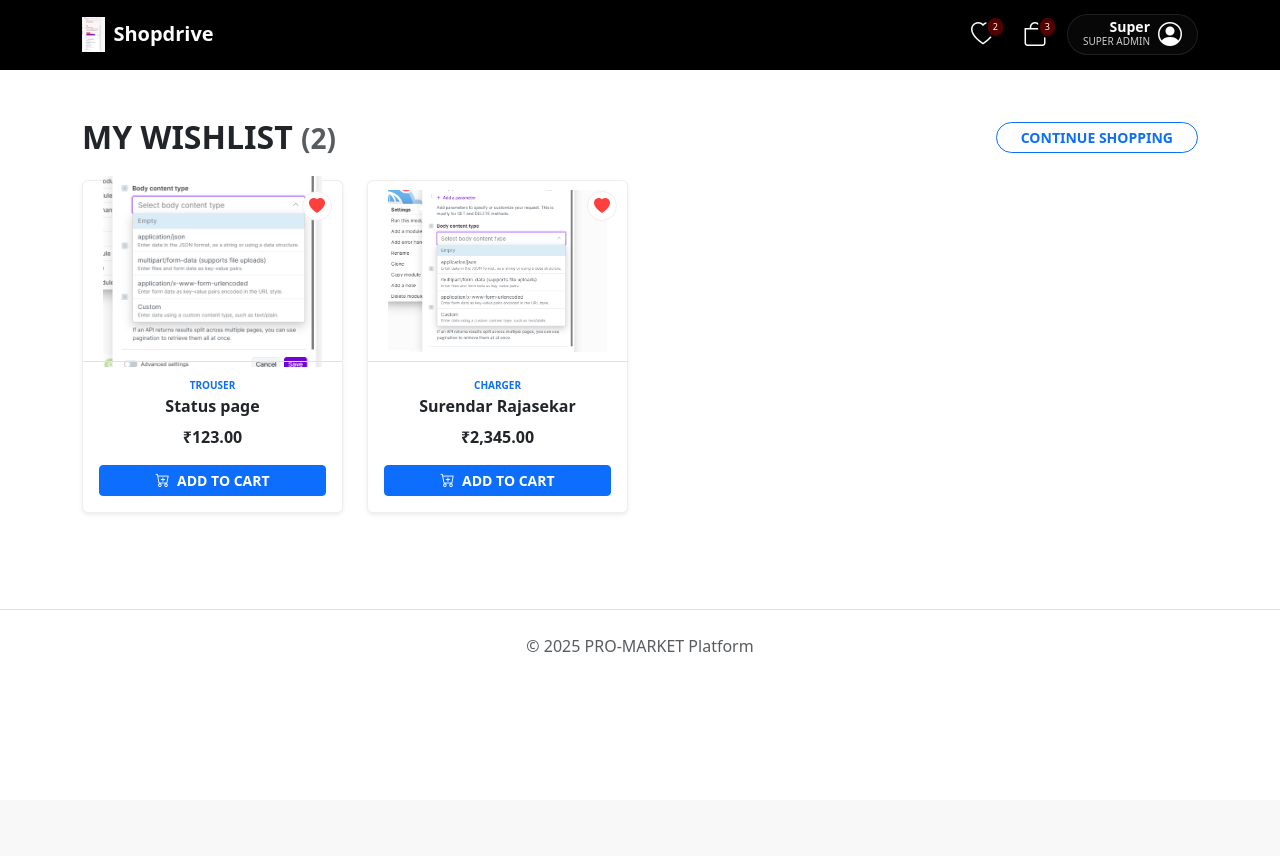
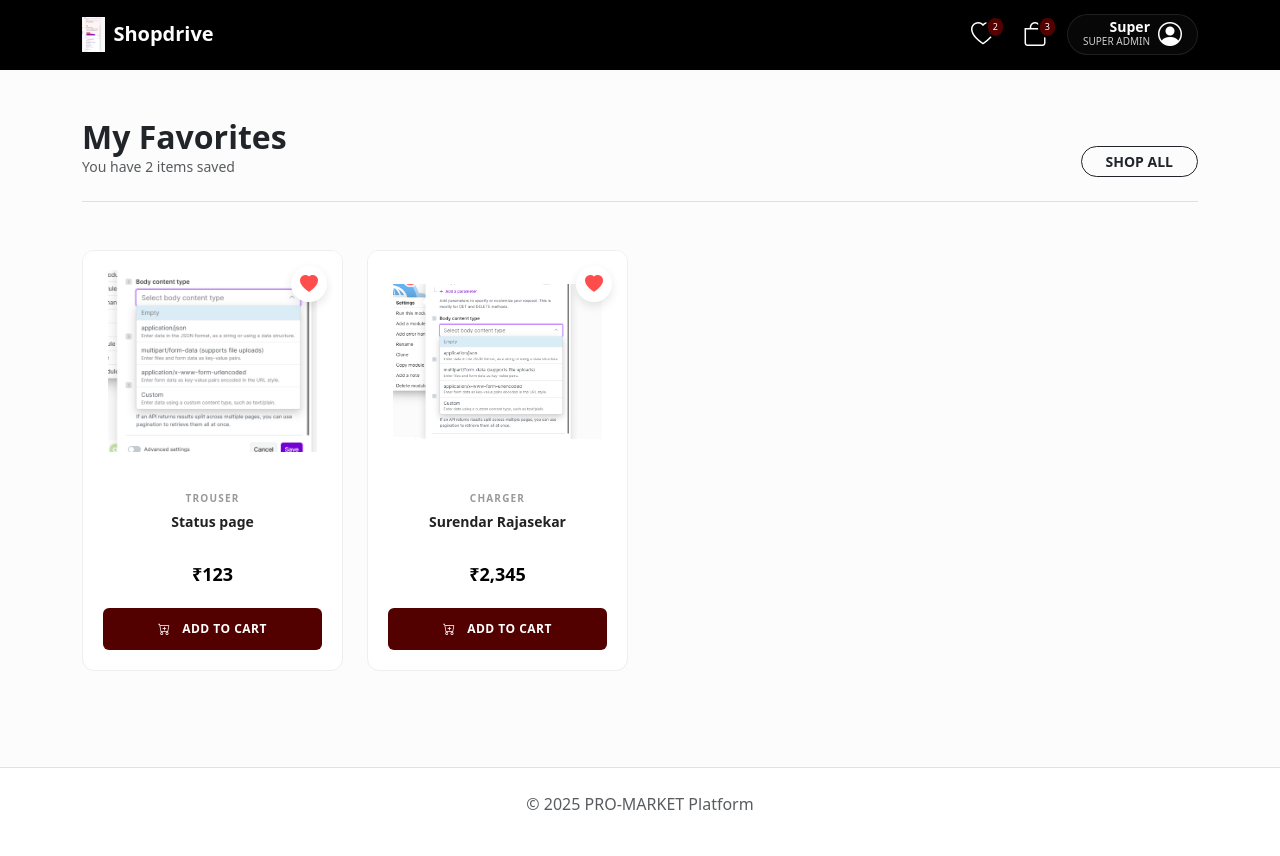
Before and after one commit to Surendar2697/Shopdrive, a PHP site: page /wishlist.php in a window 1280 px wide. Before the commit the page ends 652 px from the top, so only its background shows below. Run offline with PHP 8.4, Linux system fonts and the light colour scheme; a user stored in the database is signed in; data comes from the database, SQL or seed files in the repository.

Commit message:
ecom changes

```diff
--- a/all_products.php
+++ b/all_products.php
@@ -30,7 +30,7 @@ $primary_theme = $settings['primary_color'] ?? '#2563eb';
     .inventory-card:hover { transform: translateY(-8px); box-shadow: 0 20px 25px -5px rgba(0,0,0,0.1); border-color: var(--primary-theme); }
 
     .img-frame { height: 250px; padding: 30px; display: flex; align-items: center; justify-content: center; background: #fff; position: relative; }
-    .img-frame img { max-height: 100%; max-width: 100%; object-fit: contain; }
+    .img-frame img { height: 250px; max-width: 100%; object-fit: contain; }
 
     /* Wishlist Icon - Circular Glass Style */
     .wishlist-btn {
--- a/product_details.php
+++ b/product_details.php
@@ -72,7 +72,7 @@ $discount = ($mrp > 0) ? round((($mrp - $price) / $mrp) * 100) : 0;
     .product-actions { display: flex; align-items: center; gap: 12px; margin-top: 35px; }
 
     .btn-add-cart {
-        background: #4a0404 !important; /* Deep Maroon/Brown from image */
+        background: var(--primary-theme) !important; /* Deep Maroon/Brown from image */
         color: #fff !important; border: none; flex: 1; padding: 16px;
         font-weight: 700; text-transform: uppercase; font-size: 14px;
         display: flex; align-items: center; justify-content: center; gap: 10px;
--- a/wishlist.php
+++ b/wishlist.php
@@ -1,14 +1,18 @@
 <?php
-require 'config/db.php';
-require 'includes/header.php';
+require_once 'config/db.php';
 
 // Auth Guard
+if (session_status() === PHP_SESSION_NONE) { session_start(); }
 if (!isset($_SESSION['user_id'])) {
     header("Location: login.php");
     exit();
 }
 
 $user_id = $_SESSION['user_id'];
+
+// Get Primary Color from site settings
+$settings = $pdo->query("SELECT * FROM site_settings WHERE id = 1")->fetch();
+$primary_theme = $settings['primary_color'] ?? '#2563eb';
 
 // Fetch Wishlist Items
 $query = "SELECT p.*, pi.image_path, c.name as cat_name
@@ -22,57 +26,185 @@ $query = "SELECT p.*, pi.image_path, c.name as cat_name
 $stmt = $pdo->prepare($query);
 $stmt->execute([$user_id]);
 $wishlist_items = $stmt->fetchAll();
+
+require_once 'includes/header.php';
 ?>
 
 <style>
-    .wishlist-container { background: #fff; border: 1px solid #e2e8f0; padding: 30px; margin-top: 30px; }
-    .product-card { transition: 0.3s; border: 1px solid #eee; height: 100%; position: relative; }
-    .product-card:hover { box-shadow: 0 10px 20px rgba(0,0,0,0.05); }
-    .remove-wishlist {
-        position: absolute; top: 10px; right: 10px;
-        color: #ff3e3e; cursor: pointer; background: #fff;
-        width: 30px; height: 30px; border-radius: 50%;
-        display: flex; align-items: center; justify-content: center;
-        border: 1px solid #eee; z-index: 5;
+    :root { --primary-theme: <?= $primary_theme ?>; }
+    body { background-color: #fcfcfc; }
+
+    /* Modern Minimalist Wishlist Card */
+    .wish-card {
+        background: #fff;
+        border: 1px solid #eee;
+        border-radius: 12px;
+        transition: 0.3s ease;
+        position: relative;
+        overflow: hidden;
+        height: 100%;
+        display: flex;
+        flex-direction: column;
     }
-    .img-box { height: 180px; padding: 20px; display: flex; align-items: center; justify-content: center; }
-    .img-box img { max-height: 100%; max-width: 100%; object-fit: contain; }
+
+    .wish-card:hover {
+        box-shadow: 0 10px 30px rgba(0,0,0,0.08);
+        border-color: var(--primary-theme);
+    }
+
+    /* Heart Button Logic */
+    .wish-heart-btn {
+        position: absolute;
+        top: 15px;
+        right: 15px;
+        z-index: 10;
+        background: #fff;
+        color: #ff4d4d;
+        width: 36px;
+        height: 36px;
+        border-radius: 50%;
+        display: flex;
+        align-items: center;
+        justify-content: center;
+        cursor: pointer;
+        box-shadow: 0 4px 10px rgba(0,0,0,0.1);
+        transition: 0.3s cubic-bezier(0.175, 0.885, 0.32, 1.275);
+        border: none;
+    }
+
+    .wish-heart-btn:hover {
+        transform: scale(1.15);
+        color: #ff4d4d; /* Slight shift to red on hover for warning */
+    }
+
+    .wish-heart-btn i {
+        font-size: 18px;
+    }
+
+    .wish-img-box {
+        height: 220px;
+        padding: 25px;
+        display: flex;
+        align-items: center;
+        justify-content: center;
+        background: #fff;
+    }
+
+    .wish-img-box img {
+        max-height: 100%;
+        max-width: 100%;
+        object-fit: contain;
+    }
+
+    .wish-body {
+        padding: 20px;
+        text-align: center;
+        flex-grow: 1;
+        display: flex;
+        flex-direction: column;
+    }
+
+    .wish-category {
+        font-size: 10px;
+        font-weight: 800;
+        text-transform: uppercase;
+        color: #999;
+        letter-spacing: 1.2px;
+        margin-bottom: 5px;
+    }
+
+    .wish-title {
+        font-size: 14px;
+        font-weight: 700;
+        color: #222;
+        margin-bottom: 10px;
+        height: 40px;
+        overflow: hidden;
+        display: -webkit-box;
+        -webkit-line-clamp: 2;
+        -webkit-box-orient: vertical;
+    }
+
+    .wish-price {
+        font-size: 18px;
+        font-weight: 800;
+        color: #000;
+        margin-bottom: 20px;
+        margin-top: auto;
+    }
+
+    /* Add to Cart with Primary Color */
+    .btn-cart-primary {
+        background-color: var(--primary-theme);
+        color: #fff;
+        border: none;
+        padding: 12px;
+        font-size: 12px;
+        font-weight: 700;
+        text-transform: uppercase;
+        letter-spacing: 0.5px;
+        width: 100%;
+        border-radius: 6px;
+        transition: 0.3s;
+    }
+
+    .btn-cart-primary:hover {
+        opacity: 0.9;
+        transform: translateY(-2px);
+        box-shadow: 0 5px 15px rgba(0,0,0,0.1);
+        color: #fff;
+    }
+
+    /* Empty State Section */
+    .wish-empty {
+        padding: 100px 0;
+        text-align: center;
+    }
+    .wish-empty i {
+        font-size: 70px;
+        color: var(--primary-theme);
+        opacity: 0.1;
+    }
 </style>
 
 <div class="container py-5">
-    <div class="d-flex justify-content-between align-items-center mb-4">
-        <h2 class="fw-bold text-uppercase m-0">My Wishlist <span class="text-muted small">(<?= count($wishlist_items) ?>)</span></h2>
-        <a href="all_products.php" class="btn btn-outline-primary btn-sm rounded-pill px-4 fw-bold">CONTINUE SHOPPING</a>
+    <div class="d-flex justify-content-between align-items-end mb-5 border-bottom pb-4">
+        <div>
+            <h2 class="fw-bold m-0">My Favorites</h2>
+            <p class="text-muted small m-0">You have <?= count($wishlist_items) ?> items saved</p>
+        </div>
+        <a href="all_products.php" class="btn btn-outline-dark btn-sm rounded-pill px-4 fw-bold">SHOP ALL</a>
     </div>
 
     <div class="row g-4" id="wishlist-grid">
         <?php if (empty($wishlist_items)): ?>
-            <div class="col-12 text-center py-5">
-                <i class="bi bi-heart text-muted opacity-25" style="font-size: 5rem;"></i>
-                <h4 class="mt-3 fw-bold">Your wishlist is empty</h4>
-                <p class="text-muted">Save items you like to see them here.</p>
+            <div class="col-12 wish-empty">
+                <i class="bi bi-heart-pulse"></i>
+                <h4 class="fw-bold mt-4">Your wishlist is lonely</h4>
+                <p class="text-muted">Start adding items you love to your personal collection.</p>
+                <a href="all_products.php" class="btn btn-primary rounded-pill px-5 py-2 mt-2" style="background: var(--primary-theme); border:none;">Browse Now</a>
             </div>
         <?php else: ?>
             <?php foreach ($wishlist_items as $item): ?>
-                <div class="col-lg-3 col-md-4 col-sm-6 wishlist-item-row" id="wish-item-<?= $item['id'] ?>">
-                    <div class="card product-card shadow-sm">
-                        <div class="remove-wishlist wishlist-btn" data-id="<?= $item['id'] ?>" title="Remove Item">
+                <div class="col-lg-3 col-md-4 col-6 wishlist-item-row" id="wish-item-<?= $item['id'] ?>">
+                    <div class="wish-card">
+                        <button class="wish-heart-btn wishlist-btn" data-id="<?= $item['id'] ?>" title="Remove from Favorites">
                             <i class="bi bi-heart-fill"></i>
-                        </div>
+                        </button>
 
-                        <div class="img-box">
+                        <div class="wish-img-box">
                             <a href="product_details.php?id=<?= $item['id'] ?>">
-                                <img src="assets/products/<?= $item['image_path'] ?: 'no-image.png' ?>" alt="<?= $item['name'] ?>">
+                                <img src="assets/products/<?= $item['image_path'] ?: 'no-image.png' ?>" alt="<?= htmlspecialchars($item['name']) ?>">
                             </a>
                         </div>
 
-                        <div class="card-body border-top p-3 text-center">
-                            <small class="text-primary fw-bold text-uppercase" style="font-size: 10px;"><?= htmlspecialchars($item['cat_name']) ?></small>
-                            <h6 class="fw-bold text-truncate mt-1 mb-2"><?= htmlspecialchars($item['name'] ) ?></h6>
-                            <p class="fw-bold text-dark mb-3">₹<?= number_format($item['price'], 2) ?></p>
+                        <div class="wish-body">
+                            <div class="wish-category"><?= htmlspecialchars($item['cat_name']) ?></div>
+                            <div class="wish-title"><?= htmlspecialchars($item['name']) ?></div>
+                            <div class="wish-price">₹<?= number_format($item['price'], 0) ?></div>
 
-                            <button class="btn btn-primary w-100 btn-sm fw-bold add-to-cart-btn" data-id="<?= $item['id'] ?>">
-                                <i class="bi bi-cart-plus me-1"></i> ADD TO CART
+                            <button class="btn-cart-primary add-to-cart-btn" data-id="<?= $item['id'] ?>">
+                                <i class="bi bi-cart-plus me-2"></i> Add to Cart
                             </button>
                         </div>
                     </div>
@@ -86,39 +218,34 @@ $wishlist_items = $stmt->fetchAll();
 <script>
 $(document).ready(function() {
 
-    // 1. Wishlist Toggle (Removal Logic)
-    $(document).on('click', '.wishlist-btn', function(e) {
-        e.preventDefault();
+    // Wishlist Removal Logic (Heart Button)
+    $(document).on('click', '.wishlist-btn', function() {
         const productId = $(this).data('id');
-        const container = $(this).closest('.wishlist-item-row');
+        const card = $(this).closest('.wishlist-item-row');
+        const icon = $(this).find('i');
+
+        // Visual feedback: change heart to outline before fading
+        icon.removeClass('bi-heart-fill').addClass('bi-heart');
 
         $.ajax({
             url: 'ajax_wishlist.php',
             method: 'POST',
             data: { product_id: productId },
-            dataType: 'json',
-            success: function(res) {
-                if (res.status === 'removed') {
-                    // Smoothly remove the item from the grid
-                    container.fadeOut(300, function() {
-                        $(this).remove();
-                        if ($('.wishlist-item-row').length === 0) {
-                            location.reload(); // Show empty state if last item removed
-                        }
-                    });
-                    // Update header badge if function exists in header.php
-                    if(typeof updateHeaderWishlist === 'function') updateHeaderWishlist(res.wishlist_count);
-                }
+            success: function() {
+                card.css('transform', 'scale(0.9)');
+                card.fadeOut(350, function() {
+                    $(this).remove();
+                    if ($('.wishlist-item-row').length === 0) location.reload();
+                });
             }
         });
     });
 
-    // 2. Add to Cart Logic
-    $(document).on('click', '.add-to-cart-btn', function(e) {
-        e.preventDefault();
+    // Add to Cart Logic
+    $(document).on('click', '.add-to-cart-btn', function() {
         const productId = $(this).data('id');
         const btn = $(this);
-        const originalHtml = btn.html();
+        const originalContent = btn.html();
 
         btn.prop('disabled', true).html('<span class="spinner-border spinner-border-sm"></span>');
 
@@ -129,14 +256,13 @@ $(document).ready(function() {
             dataType: 'json',
             success: function(res) {
                 if (res.status === 'success') {
-                    alert(res.message);
+                    btn.html('<i class="bi bi-check2"></i> Added');
+                    btn.css('background', '#10b981'); // Green success feedback
                     if(typeof updateCartCount === 'function') updateCartCount(res.cart_count);
                 } else {
                     alert(res.message);
+                    btn.prop('disabled', false).html(originalContent);
                 }
-            },
-            complete: function() {
-                btn.prop('disabled', false).html(originalHtml);
             }
         });
     });
```
Also changed, not shown: admin/manage_orders.php (+125 -73 lines), order_success.php (+53 -38 lines), settings.php (added, +210 -0 lines), assets/uploads/logo_1766173044_Download_premium_png_of_Pinterest_png_social_media_icon__7_JUNE_2021_-_BANGKOK,_THAILAND_about_pinterest,_app_icons,_pinterest_icon,_social_media,_and_social_media_icons_3345019.jpg (added), 1 other file.
